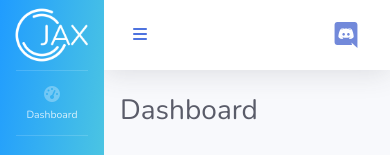
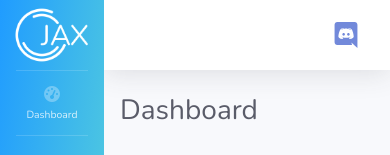
Before and after one commit to LunaFolf/tophat-bot-dashboard, a Vue app: page / in a window 390 px wide. Shown: the top 155 px of the page. Built offline with nearby package versions, Linux system fonts and the light colour scheme; no server answers; what vue-cookies would draw is missing.

Commit message:
remove sidebar toggle and change Login text when small

```diff
--- a/src/components/navbar.vue
+++ b/src/components/navbar.vue
@@ -1,11 +1,6 @@
 <template>
     <!-- Topbar -->
   <nav class="navbar navbar-expand navbar-light bg-white topbar mb-4 static-top shadow">
-
-      <!-- Sidebar Toggle (Topbar) -->
-      <button id="sidebarToggleTop" class="btn btn-link d-md-none rounded-circle mr-3">
-          <i class="fa fa-bars"></i>
-      </button>
 
       <form
         class="d-none d-sm-inline-block form-inline mr-auto ml-md-3 my-2 my-md-0 mw-100 navbar-search">
@@ -35,6 +30,7 @@
               <template v-else>
                 <a class="nav-link" :href="`${discordOAuth.urlBase}?client_id=${discordOAuth.clientId}&redirect_uri=${discordOAuth.redirectUrl}&response_type=code&scope=identify%20guilds`">
                   <span class="mr-2 d-none d-lg-inline text-gray-600 small">Log in with Discord</span>
+                  <span class="mr-2 d-none d-sm-inline d-lg-none text-gray-600 small">Login</span>
                   <img class="img-profile" src="../assets/img/discord_logo_colour.svg">
                 </a>
               </template>
```
